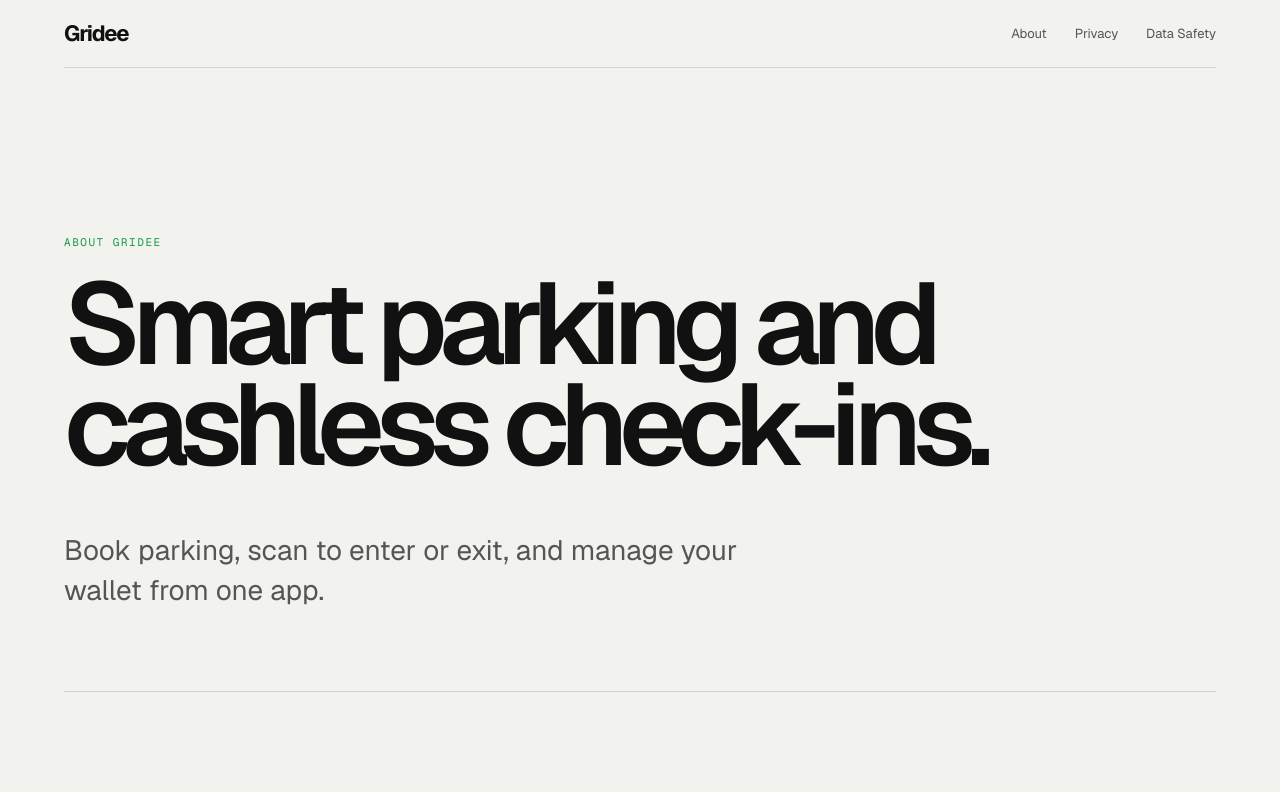
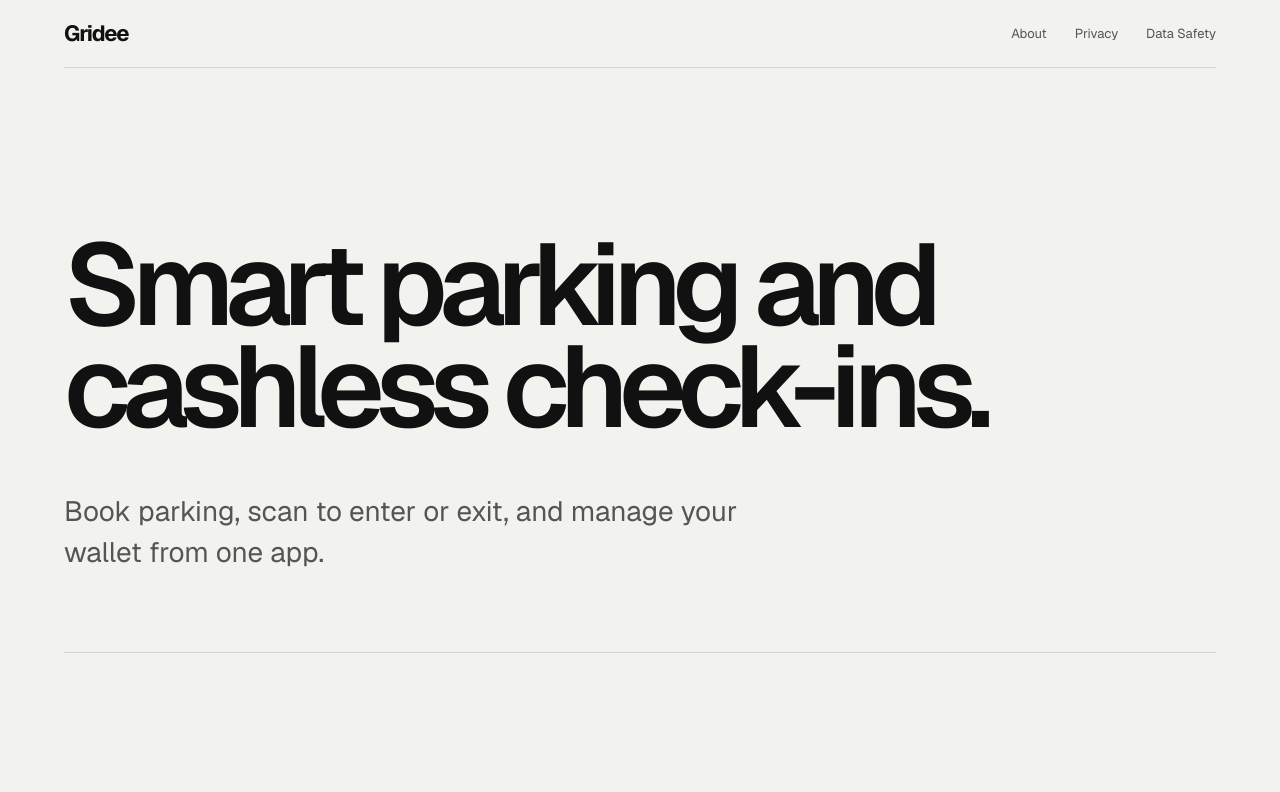
Before and after one commit to Rishabh-0707/gridee_, a Next.js app: page /about in a window 1280 px wide. Shown: the top 792 px of the page. Built offline with nearby package versions, Linux system fonts and the light colour scheme.

Commit message:
Remove policy page eyebrow labels

```diff
--- a/app/about/page.tsx
+++ b/app/about/page.tsx
@@ -1,7 +1,7 @@
 import { InfoPage } from "../info-page";
 
 export default function AboutPage() {
-  return <InfoPage eyebrow="About Gridee" title="Smart parking and cashless check-ins." intro="Book parking, scan to enter or exit, and manage your wallet from one app." sections={[
+  return <InfoPage title="Smart parking and cashless check-ins." intro="Book parking, scan to enter or exit, and manage your wallet from one app." sections={[
     { title: "What We Do", paragraphs: ["Gridee provides smart parking management for drivers and operators, streamlined entry and exit using QR and number-plate scans, and cashless payments with wallet top-ups."] },
     { title: "Core Features", items: [
       <><strong>Book & Manage:</strong> Find and reserve parking with live availability.</>,
--- a/app/data-safety/page.tsx
+++ b/app/data-safety/page.tsx
@@ -1,7 +1,7 @@
 import { InfoPage } from "../info-page";
 
 export default function DataSafetyPage() {
-  return <InfoPage eyebrow="Gridee Data Safety" title="Your data, your control." intro="A clear summary of how Gridee uses, protects, and deletes your information." sections={[
+  return <InfoPage title="Your data, your control." intro="A clear summary of how Gridee uses, protects, and deletes your information." sections={[
     { title: "Data Usage Policy", items: [
       <><strong>No Selling:</strong> We do not sell, rent, or trade personal information.</>,
       <><strong>Service Focus:</strong> Information is used to manage bookings, verify access, process payments, and support customers.</>,
--- a/app/info-page.tsx
+++ b/app/info-page.tsx
@@ -2,12 +2,12 @@ import Link from "next/link";
 
 type Section = { title: string; paragraphs?: React.ReactNode[]; items?: React.ReactNode[] };
 
-export function InfoPage({ eyebrow, title, intro, updated, sections }: {
-  eyebrow: string; title: string; intro: string; updated?: string; sections: Section[];
+export function InfoPage({ title, intro, updated, sections }: {
+  title: string; intro: string; updated?: string; sections: Section[];
 }) {
   return <main className="info-page">
     <nav className="info-nav"><Link href="/">Gridee</Link><div><Link href="/about">About</Link><Link href="/privacy">Privacy</Link><Link href="/data-safety">Data Safety</Link></div></nav>
-    <header className="info-hero"><p>{eyebrow}</p><h1>{title}</h1><div className="info-intro"><p>{intro}</p>{updated && <span>{updated}</span>}</div></header>
+    <header className="info-hero"><h1>{title}</h1><div className="info-intro"><p>{intro}</p>{updated && <span>{updated}</span>}</div></header>
     <div className="info-content">
       {sections.map(section => <section className="info-card" key={section.title}><h2>{section.title}</h2>{section.paragraphs?.map((paragraph, index) => <p key={index}>{paragraph}</p>)}{section.items && <ul>{section.items.map((item, index) => <li key={index}>{item}</li>)}</ul>}</section>)}
       <section className="info-contact"><h2>Questions?</h2><p>Our team is here to help.</p><a href="mailto:gridee.business@gmail.com">gridee.business@gmail.com</a></section>
--- a/app/privacy/page.tsx
+++ b/app/privacy/page.tsx
@@ -1,7 +1,7 @@
 import { InfoPage } from "../info-page";
 
 export default function PrivacyPage() {
-  return <InfoPage eyebrow="Gridee Privacy" title="Privacy Policy" intro="This policy explains how Gridee collects, uses, protects, and handles information when you use our smart-parking services." updated="Last updated: December 11, 2025" sections={[
+  return <InfoPage title="Privacy Policy" intro="This policy explains how Gridee collects, uses, protects, and handles information when you use our smart-parking services." updated="Last updated: December 11, 2025" sections={[
     { title: "Our Promise", paragraphs: ["We will not sell your personal data. We collect only the information needed to provide, protect, and improve the Gridee parking experience."] },
     { title: "Information We Collect", items: [
       <><strong>Identity & Account:</strong> Name, email address, phone number, and registered vehicle number.</>,
```
